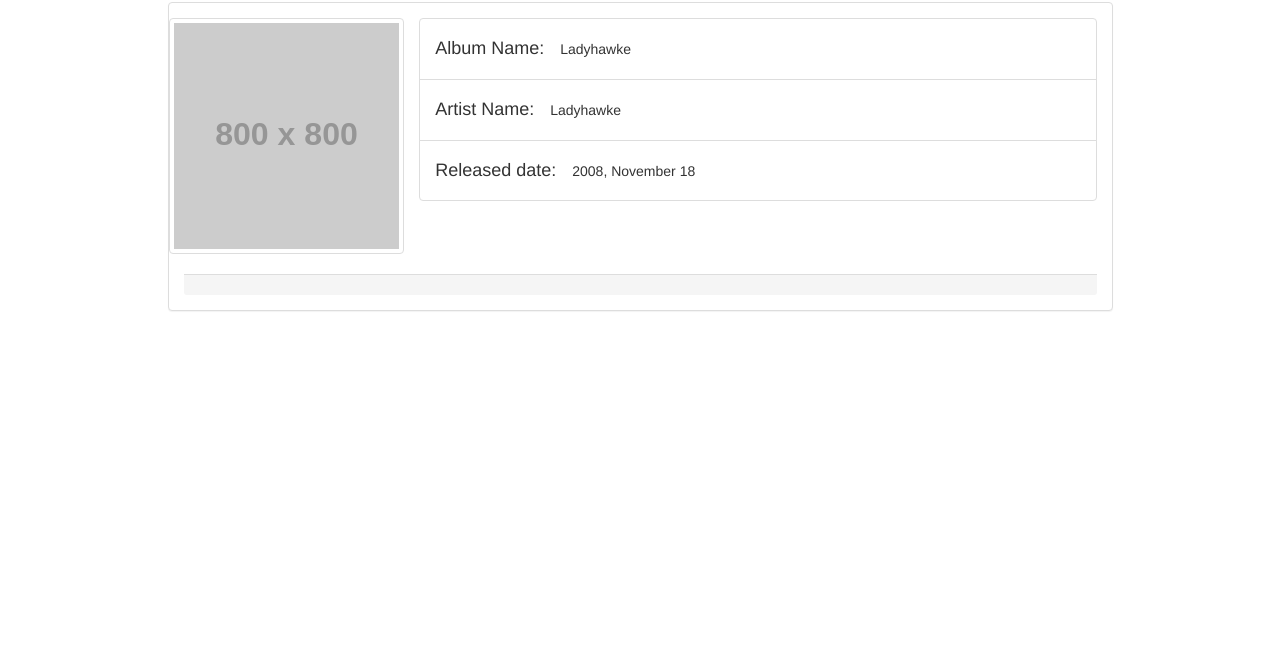
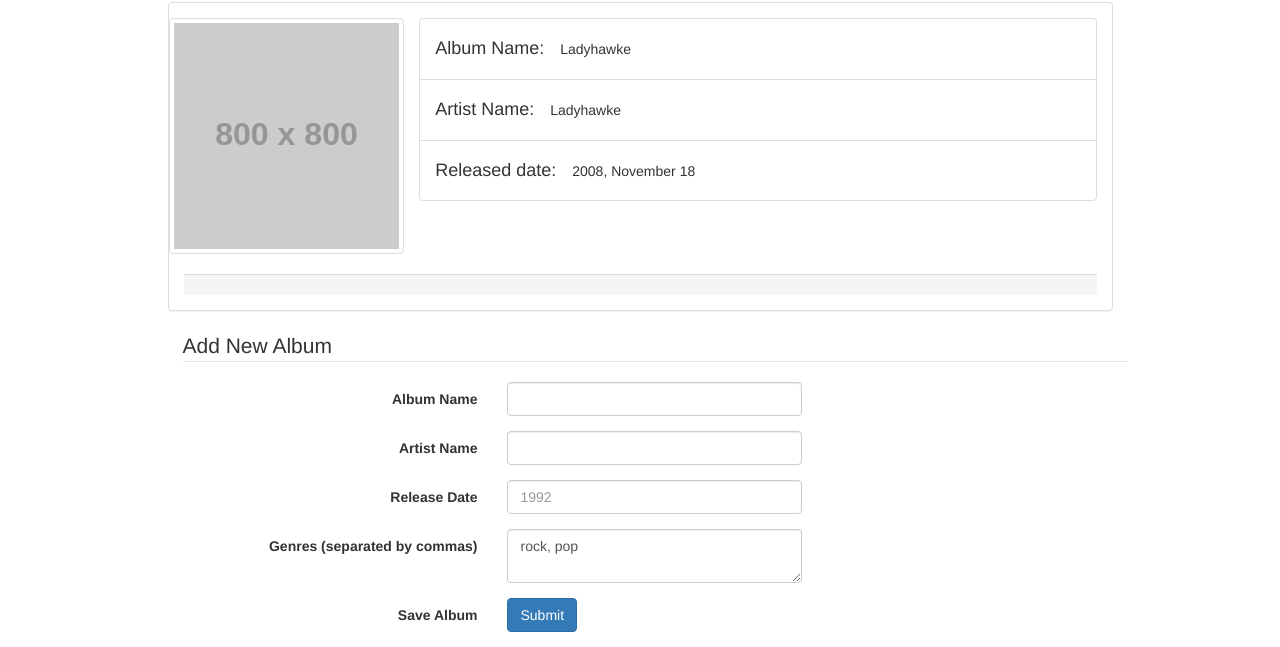
Before and after one commit to khoab1126/Tunely-Group-Crud-Lab, a website: page views/index.html in a window 1280 px wide. Shown: the part 537-1184 px from the top of the page. Before the commit the page ends 868 px from the top, so only its background shows below. Drawn offline with nearby package versions, Linux system fonts and the light colour scheme; files that its build step writes are made by us from their sources; placeholder pictures from the web are drawn by us; files whose address does not match are found by name.

Commit message:
Updated Sprint2 Step 1

```diff
--- a/views/index.html
+++ b/views/index.html
@@ -82,6 +82,68 @@
           </div>
           <!-- end one album -->
 
+          <!-- BEGIN FORM SAMPLE -->
+
+    <section id='album-form' class="container">
+      <div class="row">
+      <div class="col-md-10 col-md-offset-1">
+
+        <form class="form-horizontal">
+          <fieldset>
+
+            <!-- Form Name -->
+            <legend>Add New Album</legend>
+
+            <!-- Text input-->
+            <div class="form-group">
+              <label class="col-md-4 control-label" for="name">Album Name</label>
+              <div class="col-md-4">
+              <input id="name" name="name" type="text" placeholder="" class="form-control input-md" required="">
+
+              </div>
+            </div>
+
+            <!-- Text input-->
+            <div class="form-group">
+              <label class="col-md-4 control-label" for="artistName">Artist Name</label>
+              <div class="col-md-4">
+              <input id="textinput" name="artistName" type="text" placeholder="" class="form-control input-md">
+
+              </div>
+            </div>
+
+            <!-- Text input-->
+            <div class="form-group">
+              <label class="col-md-4 control-label" for="releaseDate">Release Date</label>
+              <div class="col-md-4">
+              <input id="releaseDate" name="releaseDate" type="text" placeholder="1992" class="form-control input-md">
+
+              </div>
+            </div>
+
+            <!-- Textarea -->
+            <div class="form-group">
+              <label class="col-md-4 control-label" for="genres">Genres (separated by commas)</label>
+              <div class="col-md-4">
+                <textarea class="form-control" id="genres" name="genres">rock, pop</textarea>
+              </div>
+            </div>
+
+
+            <!-- Button -->
+            <div class="form-group">
+              <label class="col-md-4 control-label" for="singlebutton">Save Album</label>
+              <div class="col-md-4">
+                <button id="singlebutton" name="singlebutton" class="btn btn-primary">Submit</button>
+              </div>
+            </div>
+          </fieldset>
+        </form>
+      </div>
+      </div>
+    </section>
+
+     <!--   END FORM SAMPLE -->
 
 
 
```
